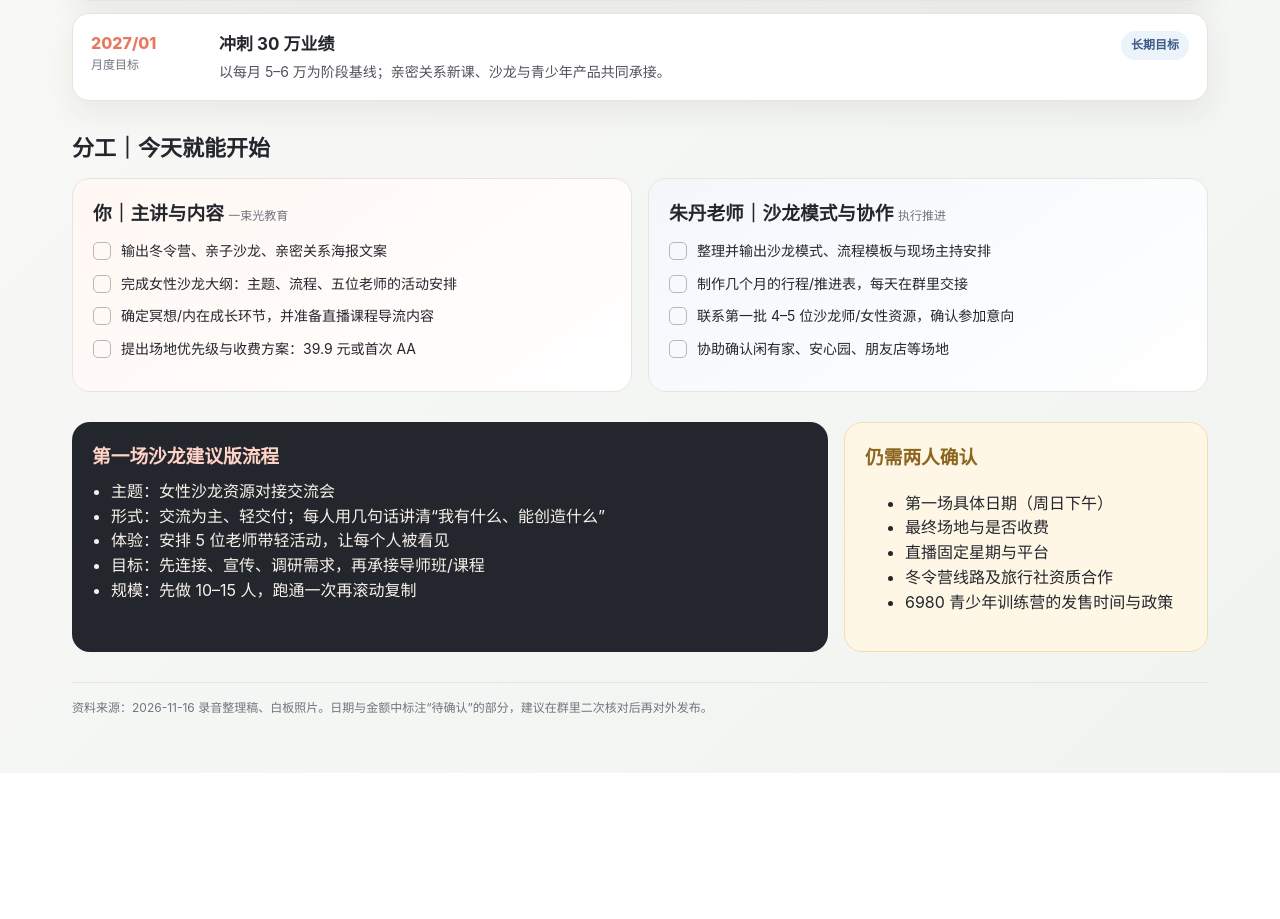
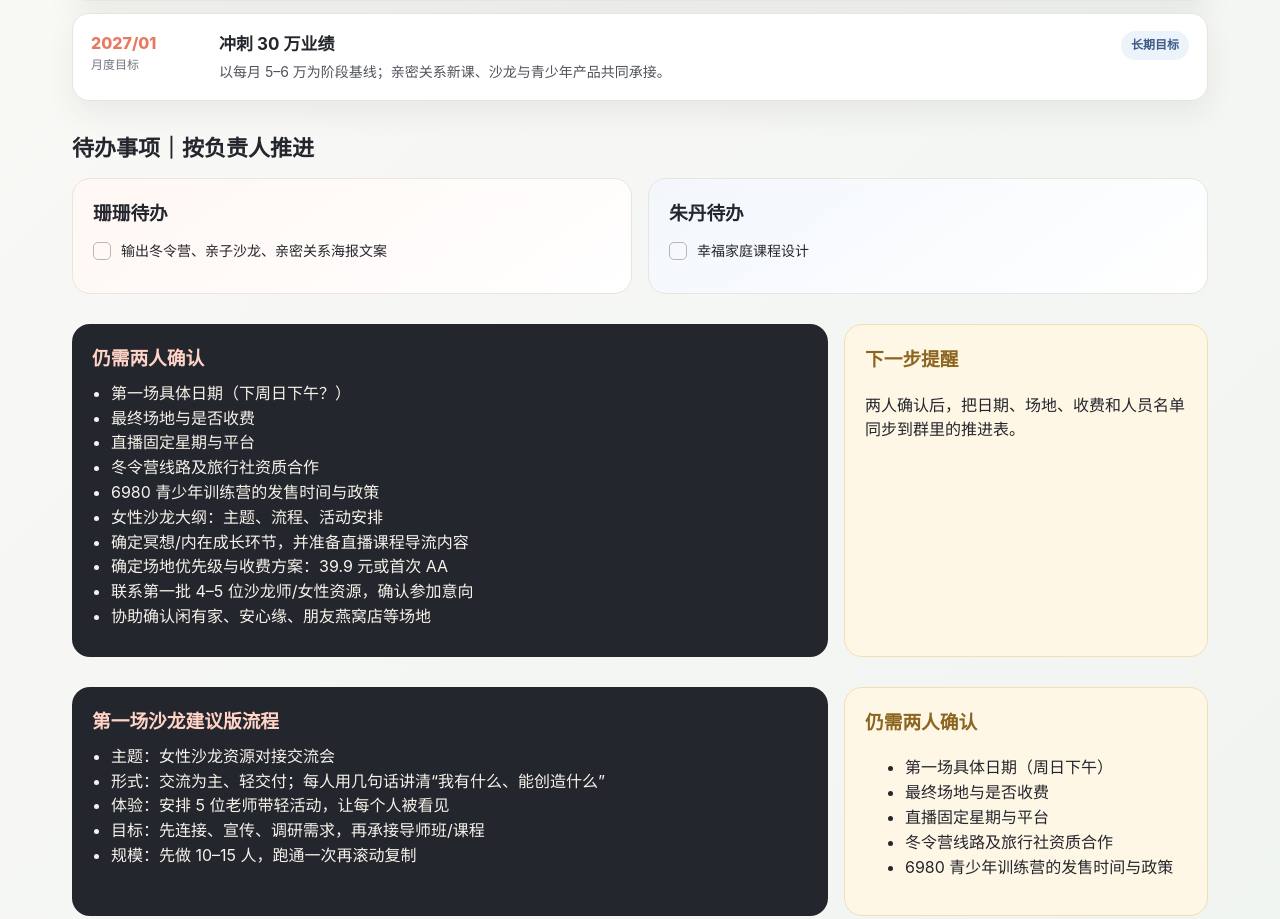
Before and after one commit to weishanshan523/salon-calendar-2027, a plain HTML site: page index.html in a window 1280 px wide. Shown: the part 2948-3867 px from the top of the page. Before the commit the page ends 3721 px from the top, so only its background shows below. Drawn offline with Linux system fonts and the light colour scheme.

Commit message:
更新珊珊与朱丹待办事项

```diff
--- a/index.html
+++ b/index.html
@@ -30,7 +30,6 @@
 <div class="item"><div class="date">2027/01<span>月度目标</span></div><div><h3>冲刺 30 万业绩</h3><p>以每月 5–6 万为阶段基线；亲密关系新课、沙龙与青少年产品共同承接。</p></div><span class="badge later">长期目标</span></div>
 </div></section>
 
-<section class="section"><h2>分工｜今天就能开始</h2><div class="people"><div class="person a"><h3>你｜主讲与内容 <span>一束光教育</span></h3><div class="check"><i class="box"></i><span>输出冬令营、亲子沙龙、亲密关系海报文案</span></div><div class="check"><i class="box"></i><span>完成女性沙龙大纲：主题、流程、五位老师的活动安排</span></div><div class="check"><i class="box"></i><span>确定冥想/内在成长环节，并准备直播课程导流内容</span></div><div class="check"><i class="box"></i><span>提出场地优先级与收费方案：39.9 元或首次 AA</span></div></div><div class="person b"><h3>朱丹老师｜沙龙模式与协作 <span>执行推进</span></h3><div class="check"><i class="box"></i><span>整理并输出沙龙模式、流程模板与现场主持安排</span></div><div class="check"><i class="box"></i><span>制作几个月的行程/推进表，每天在群里交接</span></div><div class="check"><i class="box"></i><span>联系第一批 4–5 位沙龙师/女性资源，确认参加意向</span></div><div class="check"><i class="box"></i><span>协助确认闲有家、安心园、朋友店等场地</span></div></div></div></section>
-<section class="section twocol"><div class="note"><h3>第一场沙龙建议版流程</h3><ul><li>主题：女性沙龙资源对接交流会</li><li>形式：交流为主、轻交付；每人用几句话讲清“我有什么、能创造什么”</li><li>体验：安排 5 位老师带轻活动，让每个人被看见</li><li>目标：先连接、宣传、调研需求，再承接导师班/课程</li><li>规模：先做 10–15 人，跑通一次再滚动复制</li></ul></div><div class="decision"><h3>仍需两人确认</h3><ul><li>第一场具体日期（周日下午）</li><li>最终场地与是否收费</li><li>直播固定星期与平台</li><li>冬令营线路及旅行社资质合作</li><li>6980 青少年训练营的发售时间与政策</li></ul></div></section>
+<section class="section"><h2>待办事项｜按负责人推进</h2><div class="people"><div class="person a"><h3>珊珊待办</h3><div class="check"><i class="box"></i><span>输出冬令营、亲子沙龙、亲密关系海报文案</span></div></div><div class="person b"><h3>朱丹待办</h3><div class="check"><i class="box"></i><span>幸福家庭课程设计</span></div></div></div></section><section class="section twocol"><div class="note"><h3>仍需两人确认</h3><ul><li>第一场具体日期（下周日下午？）</li><li>最终场地与是否收费</li><li>直播固定星期与平台</li><li>冬令营线路及旅行社资质合作</li><li>6980 青少年训练营的发售时间与政策</li><li>女性沙龙大纲：主题、流程、活动安排</li><li>确定冥想/内在成长环节，并准备直播课程导流内容</li><li>确定场地优先级与收费方案：39.9 元或首次 AA</li><li>联系第一批 4–5 位沙龙师/女性资源，确认参加意向</li><li>协助确认闲有家、安心缘、朋友燕窝店等场地</li></ul></div><div class="decision"><h3>下一步提醒</h3><p>两人确认后，把日期、场地、收费和人员名单同步到群里的推进表。</p></div></section><section class="section twocol"><div class="note"><h3>第一场沙龙建议版流程</h3><ul><li>主题：女性沙龙资源对接交流会</li><li>形式：交流为主、轻交付；每人用几句话讲清“我有什么、能创造什么”</li><li>体验：安排 5 位老师带轻活动，让每个人被看见</li><li>目标：先连接、宣传、调研需求，再承接导师班/课程</li><li>规模：先做 10–15 人，跑通一次再滚动复制</li></ul></div><div class="decision"><h3>仍需两人确认</h3><ul><li>第一场具体日期（周日下午）</li><li>最终场地与是否收费</li><li>直播固定星期与平台</li><li>冬令营线路及旅行社资质合作</li><li>6980 青少年训练营的发售时间与政策</li></ul></div></section>
 <div class="footer">资料来源：2026-11-16 录音整理稿、白板照片。日期与金额中标注“待确认”的部分，建议在群里二次核对后再对外发布。</div>
 </main></body></html>
```
